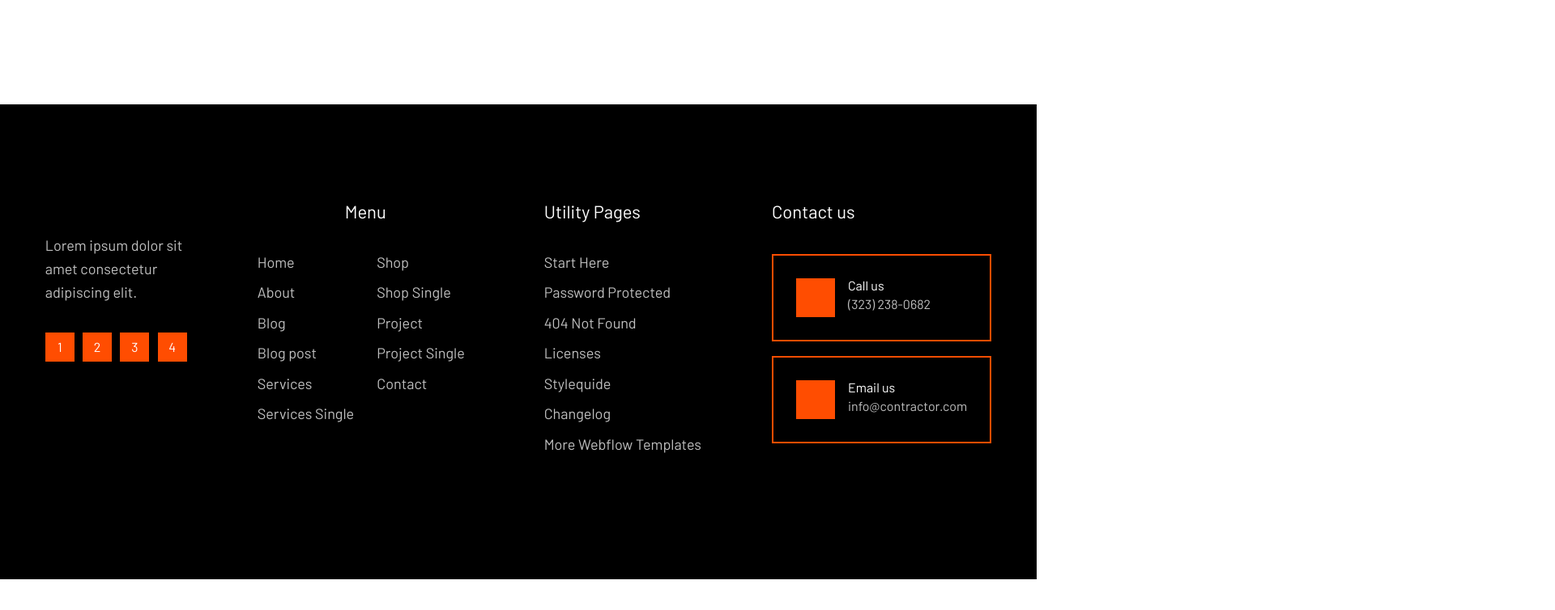
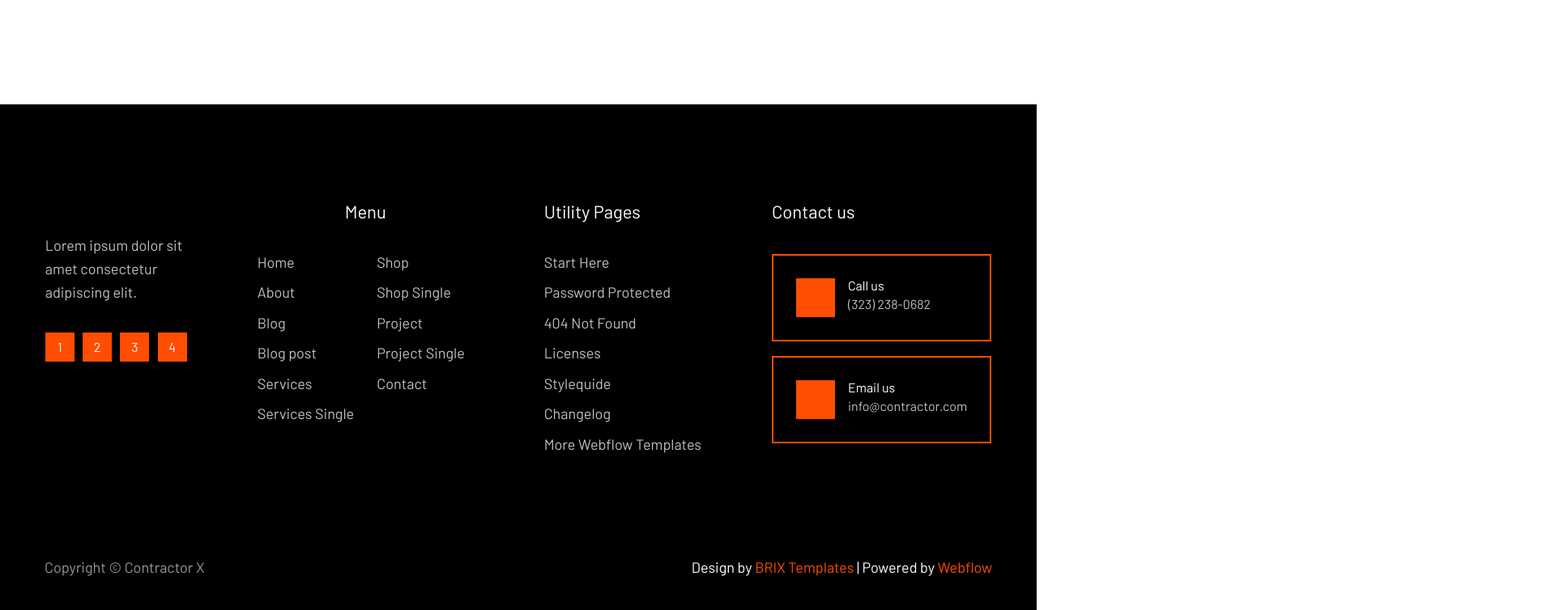
Before and after one commit to QusDev/WebDesignCourseProject, a plain HTML site: page index.html in a window 1280 px wide. Shown: the part 8600-9354 px from the top of the page at 81% size, 1920 px wide, since content can reach past the window. Before the commit the page ends 9316 px from the top, so only its background shows below. Drawn offline with nearby package versions, Linux system fonts and the light colour scheme; files whose address does not match are found by name.

Commit message:
fix testimonials slider and footer template information

```diff
--- a/css/style.scss
+++ b/css/style.scss
@@ -835,13 +835,15 @@ a {
 .footer {
     background-color: #000000;
     padding-top: 120px;
-    padding-bottom: 120px;
+    padding-bottom: 38px;
 
     div.container {
+        div.main-information-container {
             display: flex;
             flex-direction: row;
             justify-content: center;
             gap: 87px;
+            margin-bottom: 128px;
 
             div.information-container {
                 display: flex;
@@ -982,4 +984,23 @@ a {
                 }
             }
         }
+
+        div.web-design-template-information {
+            display: flex;
+            flex-direction: row;
+            justify-content: space-between;
+
+            p.title {
+                font-size: 18px;
+                line-height: 1.6;
+                color: $light-grey;
             }
+
+            p.description {
+                font-size: 18px;
+                line-height: 1.6;
+                color: $white;
+            }
+        }
+    }
+}
--- a/index.html
+++ b/index.html
@@ -441,7 +441,7 @@
               ></div>
             </div>
           </div>
-          <div class="testimonials-slider swiper-container">
+          <div class="testimonials-slider swiper">
             <div class="swiper-wrapper">
               <div class="swiper-slide">
                 <div class="slide-container-client">
@@ -594,6 +594,7 @@
 
     <footer class="footer">
       <div class="container">
+        <div class="main-information-container">
           <div class="information-container">
             <p id="footer-text" class="information-text">Lorem ipsum dolor sit amet consectetur adipiscing elit.</p>
             <ul class="navigation-buttons">
@@ -655,11 +656,12 @@
             </ul>
           </div>
         </div>
-      <div>
-        <p>Copyright Contractor X</p>
-        <p>
-          Design by <span>Brix Templates</span>|Powered by <span>Webflow</span>
+        <div class="web-design-template-information">
+          <p class="title">Copyright © Contractor X</p>
+          <p class="description">
+            Design by <span class="orange">BRIX Templates </span> | Powered by <span class="orange">Webflow</span>
           </p>
+        </div>
       </div>
     </footer>
 
--- a/js/swiper-testimonials.js
+++ b/js/swiper-testimonials.js
@@ -1,5 +1,5 @@
 const testimonials_swiper = new Swiper('.testimonials-slider', {
-    slidesPerView: 1.25,
+    slidesPerView: 1,
     spaceBetween: 104,
 
     navigation: {
```
Also changed, not shown: css/style.css, 1 other file. Lines whose indentation alone changed are shown as unchanged.
